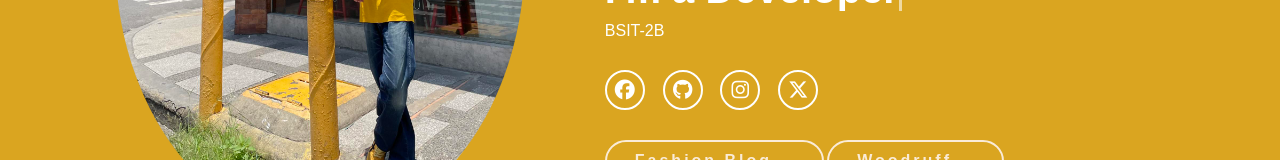
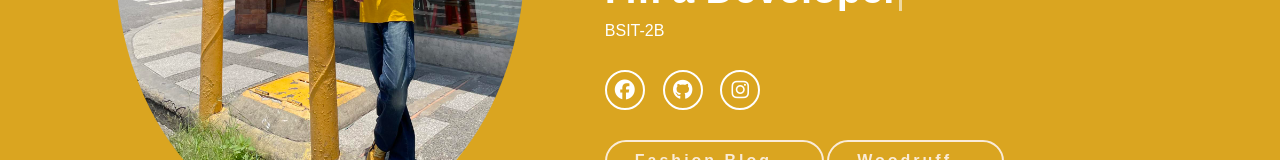
Before and after one commit to dassty/dassty.github.io, a plain HTML site: page index.html in a window 1280 px wide. Shown: the part 443-603 px from the top of the page. Drawn offline with Linux system fonts and the light colour scheme.

Commit message:
Update index.html

```diff
--- a/index.html
+++ b/index.html
@@ -34,7 +34,6 @@
                 <a href="https://www.facebook.com/pauladrian.ponce.7?mibextid=LQQJ4d" target="_blank"><i class="fa-brands fa-facebook"></i></a>
                 <a href="https://github.com/dassty" target="_blank"><i class="fa-brands fa-github"></i></a>
                 <a href="https://www.instagram.com/dasstyy_0?igsh=MW1hc3Nxemk1bzk0aw%3D%3D&utm_source=qr" target="_blank"><i class="fa-brands fa-instagram"></i></a>
-                <a href="https://twitter.com/your-twitter-username" target="_blank"><i class="fa-brands fa-x-twitter"></i></a>
              </div>
             <a href="fashionblog.html" class="btn">Fashion Blog...</a>
             <a href="woodruff.html" class="btn">Woodruff...</a>
```
